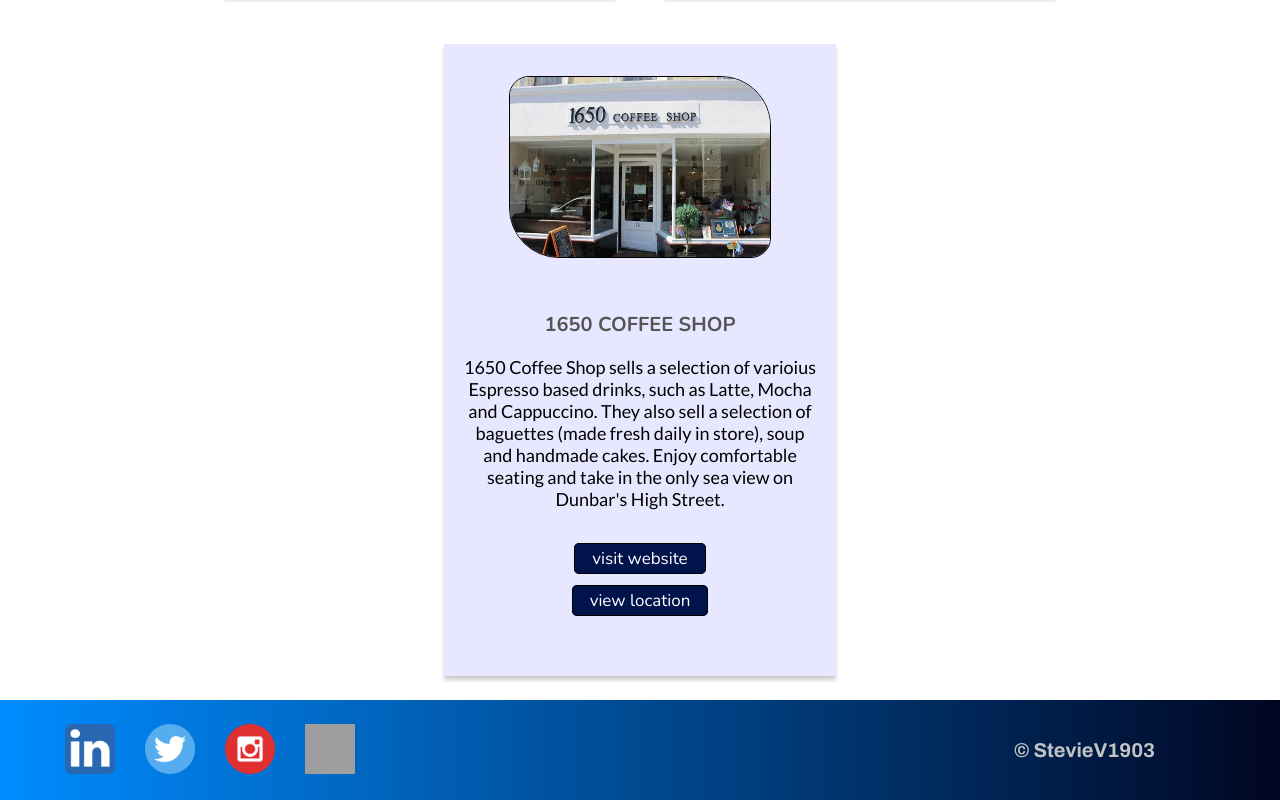
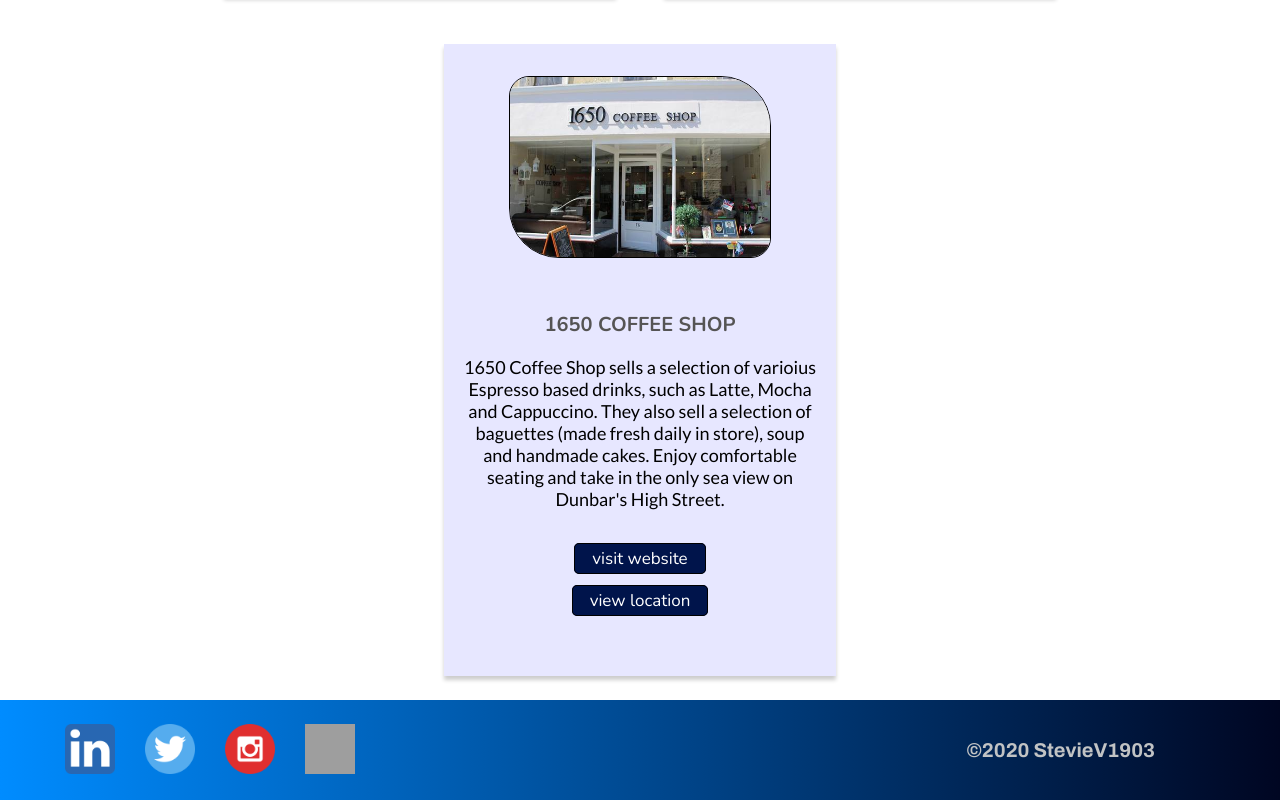
Before and after one commit to StevieV1903/react-dunbar-pages, a React (Create React App) app: page /react-dunbar-pages/cafes in a window 1280 px wide. Shown: the part 1045-1845 px from the top of the page. Built offline with nearby package versions, Linux system fonts and the light colour scheme; grey boxes are pictures that could not be loaded.

Commit message:
minor update to footer component

```diff
--- a/src/components/FooterComponent/Footer.js
+++ b/src/components/FooterComponent/Footer.js
@@ -42,7 +42,7 @@
         </ul>
 
         <div className="footer-text">
-        <p> &copy; StevieV1903 </p>
+        <p> &copy;2020 StevieV1903 </p>
         </div>
 
         </nav>
```
